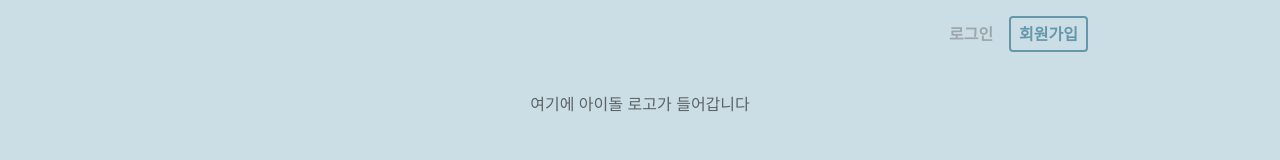
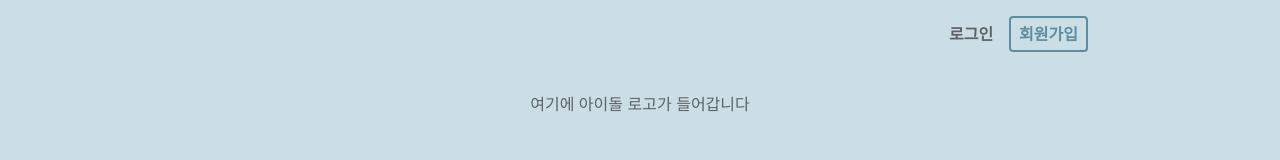
Before and after one commit to yoonui/Virtual_idol_Official_website_frontend, a React (Create React App) app: page / in a window 1280 px wide. Shown: the top 160 px of the page. Built offline with nearby package versions, Linux system fonts and the light colour scheme.

Commit message:
UPDATE: 색상 수정

```diff
--- a/src/components/basic/Header.tsx
+++ b/src/components/basic/Header.tsx
@@ -3,7 +3,7 @@ const Header = () => {
     <div className="w-[100%] bg-symbolic-color text-symbolic-color-black justify-center flex items-center">
       <div className="w-[70%]">
         <div className="flex justify-end my-4">
-          <button className="mr-4 font-bold text-symbolic-color-black-light hover:text-symbolic-color-black">
+          <button className="mr-4 font-bold hover:text-symbolic-color-black-dark hover:underline">
             로그인
           </button>
           <button className="px-2 py-1 font-bold border-2 rounded border-symbolic-color-darkgray-light text-symbolic-color-darkgray-light hover:border-symbolic-color-darkgray hover:text-symbolic-color-darkgray">
--- a/tailwind.config.js
+++ b/tailwind.config.js
@@ -5,12 +5,13 @@ module.exports = {
       "symbolic-color": "#CCDEE5",
 
       "symbolic-color-black": "#5B6366",
-      "symbolic-color-black-light": "#9ba7ab",
+      "symbolic-color-black-light": "#919ca1",
+      "symbolic-color-black-dark": "#292d2e",
 
       "symbolic-color-blue": "#8ACFEA",
 
       "symbolic-color-darkgray": "#3C5A66",
-      "symbolic-color-darkgray-light": "#6597ab",
+      "symbolic-color-darkgray-light": "#5d8da1",
 
       "symbolic-color-gray": "#9FADB3",
 
```
